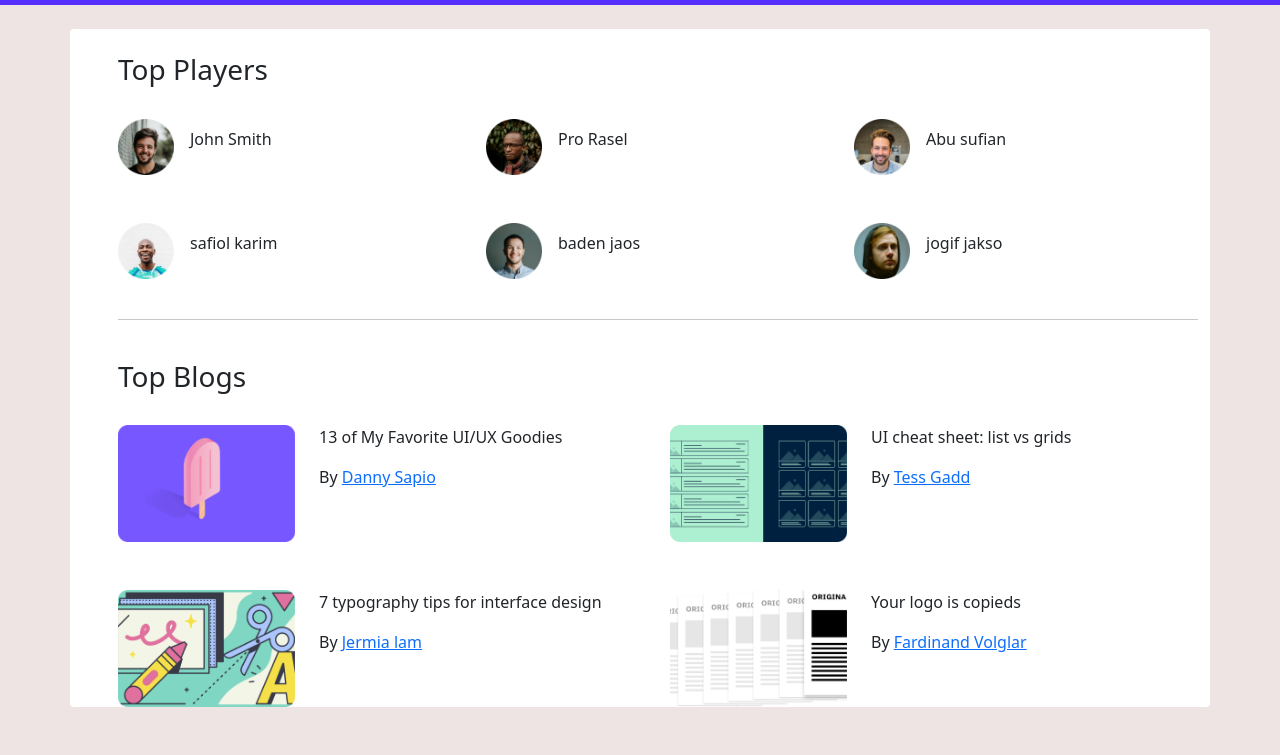
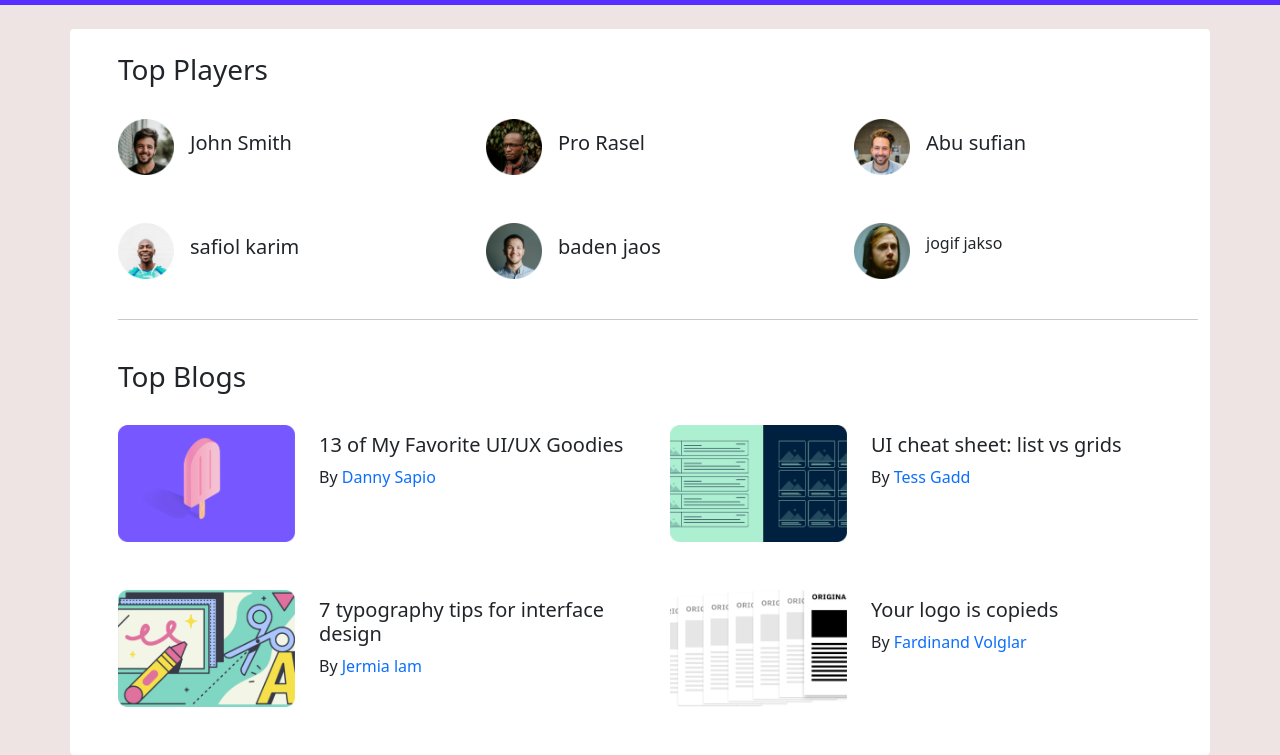
Before and after one commit to Pranto-Nondi-1997/Leader-Bord-Repo, a plain HTML site: page index.html in a window 1280 px wide. Shown: the part 79-834 px from the top of the page. Before the commit the page ends 800 px from the top, so only its background shows below. Drawn offline with nearby package versions, Linux system fonts and the light colour scheme.

Commit message:
working in progress

```diff
--- a/index.html
+++ b/index.html
@@ -54,23 +54,23 @@
             <div class="row gy-5 pb-4">
                 <div class=" col-12    col-md-6   col-lg-4 d-flex align-items-center">
                     <img src="images/players/player-1.png" alt="" width="56 " height="56 ">
-                    <p><span class="ms-3">John Smith</span></p>
+                    <h5><span class="ms-3">John Smith</span></h5>
                 </div>
                 <div class=" col-12 col-md-6 col-lg-4 d-flex align-items-center">
                     <img src="images/players/player-2.png" alt="" width="56 " height="56 ">
-                    <p><span class="ms-3">Pro Rasel</span></p>
+                    <h5><span class="ms-3">Pro Rasel</span></h5>
                 </div>
                 <div class=" col-12 col-md-6  col-lg-4 d-flex align-items-center">
                     <img src="images/players/player-3.png" alt="" width="56 " height="56 ">
-                    <p><span class="ms-3">Abu sufian</span></p>
+                    <h5><span class="ms-3">Abu sufian</span></h5>
                 </div>
                 <div class=" col-12 col-md-6  col-lg-4 d-flex align-items-center">
                     <img src="images/players/player-4.png" alt="" width="56 " height="56 ">
-                    <p><span class="ms-3">safiol karim</span></p>
+                    <h5><span class="ms-3">safiol karim</span></h5>
                 </div>
                 <div class=" col-12 col-md-6   col-lg-4 d-flex align-items-center">
                     <img src="images/players/player-5.png" alt="" width="56 " height="56 ">
-                    <p><span class="ms-3">baden jaos</span></p>
+                    <h5><span class="ms-3">baden jaos</span></h5>
                 </div>
                 <div class=" col-12 col-md-6    col-lg-4 d-flex align-items-center">
                     <img src="images/players/player-6.png" alt="" width="56 " height="56 ">
@@ -81,43 +81,43 @@
             </div>
             <hr>
             <h3 class="pt-4 pb-4">Top Blogs</h3>
-            <div class="row gy-5">
+            <div class="row gy-5 pb-5">
                 <div class=" col-lg-6 d-flex">
                     <div>
                         <img width="177 " height="117 " src="images/blogs/blog-1.png" alt="">
                     </div>
-                    <div class="ms-4">
-                        <p>13 of My Favorite UI/UX Goodies</p>
-                        <P> By <a href="#">Danny Sapio</a></P>
+                    <div class="ms-4 mt-2">
+                        <h5>13 of My Favorite UI/UX Goodies</h5>
+                        <P> By <a class=" text-decoration-none" href="#">Danny Sapio</a></P>
                     </div>
                 </div>
                 <div class=" col-lg-6 d-flex">
                     <div>
                         <img width="177 " height="117 " src="images/blogs/blog-2.png" alt="">
                     </div>
-                    <div class="ms-4">
-                        <p>UI cheat sheet: list vs grids</p>
+                    <div class="ms-4 mt-2">
+                        <h5>UI cheat sheet: list vs grids</h5>
                         <P> By
-                            <a href="#">Tess Gadd</a></P>
+                            <a class=" text-decoration-none" href="#">Tess Gadd</a></P>
                     </div>
                 </div>
                 <div class=" col-lg-6 d-flex">
                     <div>
                         <img width="177 " height="117 " src="images/blogs/blog-3.png" alt="">
                     </div>
-                    <div class="ms-4">
-                        <p>7 typography tips for interface design</p>
-                        <P> By <a href="#">Jermia lam</a></P>
+                    <div class="ms-4 mt-2">
+                        <h5>7 typography tips for interface design</h5>
+                        <P> By <a class=" text-decoration-none" href="#">Jermia lam</a></P>
                     </div>
                 </div>
                 <div class=" col-lg-6 d-flex">
                     <div>
                         <img width="177 " height="117 " src="images/blogs/blog-4.png" alt="">
                     </div>
-                    <div class="ms-4">
-                        <p>Your logo is copieds
-                        </p>
-                        <P> By <a href="#">Fardinand Volglar</a></P>
+                    <div class="ms-4 mt-2">
+                        <h5>Your logo is copieds
+                        </h5>
+                        <P> By <a class=" text-decoration-none" href="#">Fardinand Volglar</a></P>
                     </div>
                 </div>
 
```
